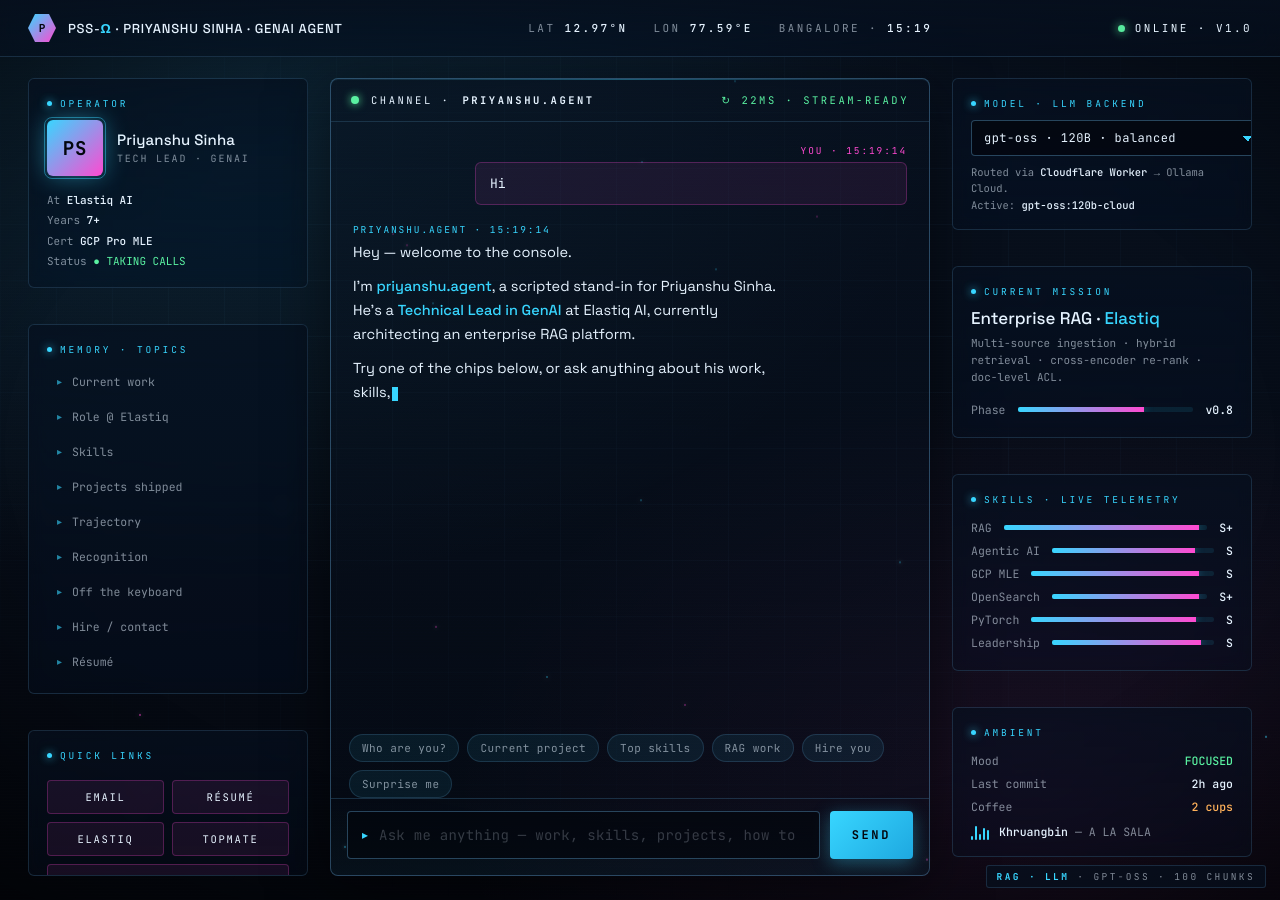
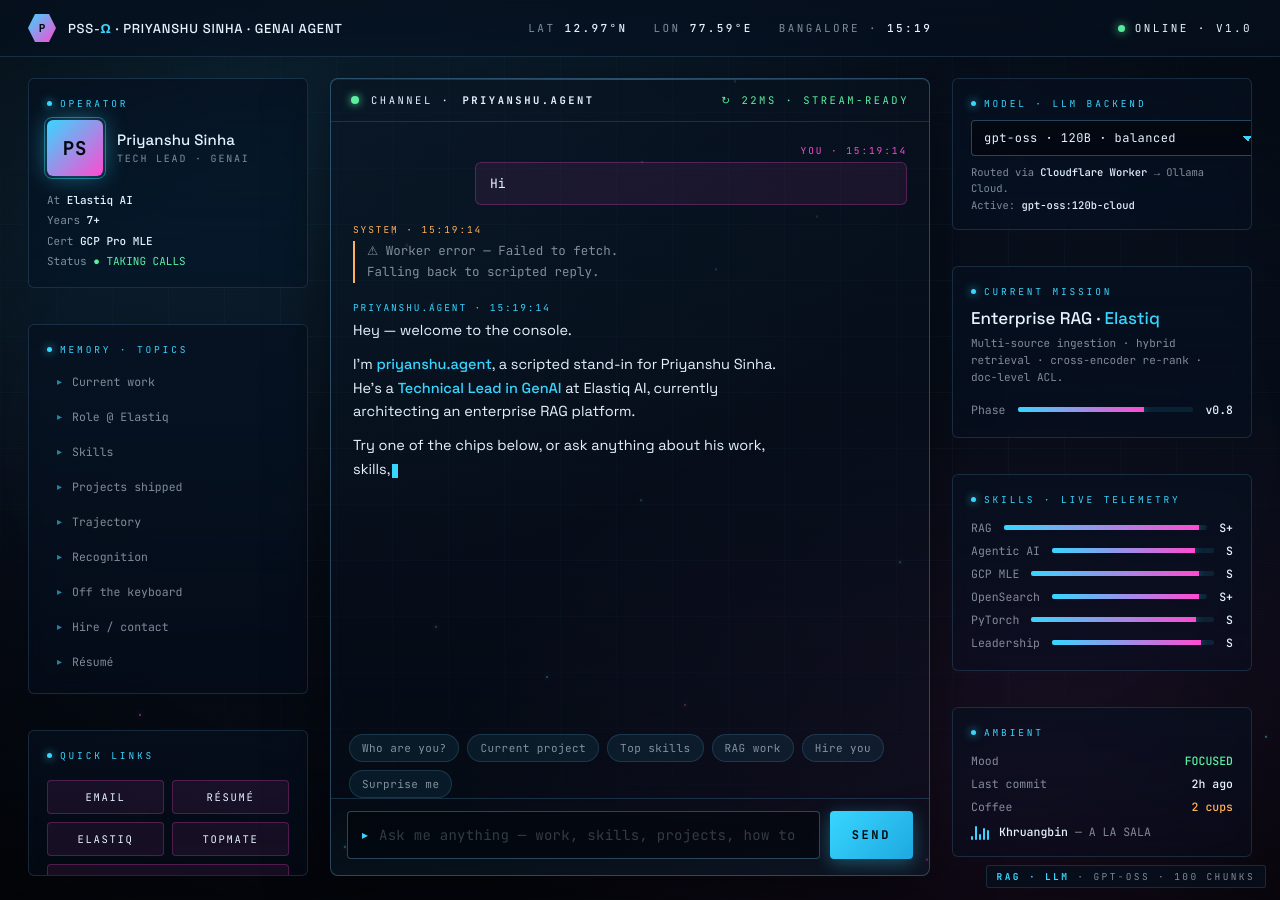
Before and after one commit to sinha96/sinha96.github.io, a Jekyll site: the page index.html, which Jekyll copies as it is, in a window 1280 px wide. Built offline with Jekyll 4.4.1, drawn with Linux system fonts in a browser that asks for light colours; part of the change alters nothing that is shown.

Commit message:
Drop retired kimi-k2 model + surface upstream errors
Ollama Cloud retired kimi-k2:1t-cloud on 2026-06-16, so calls were
returning HTTP 410 and the agent was silently falling back to scripted
replies (looking broken to anyone who'd selected that model).

- Remove kimi-k2 from the model picker.
- On worker errors, insert a SYSTEM line above the agent reply with the
  actual upstream error message. For retired/410 cases, the message
  highlights the model name and directs the user to switch — instead of
  the previous behaviour where the scripted reply silently overwrote the
  error.

Co-Authored-By: Claude Opus 4.7 (1M context) <noreply@anthropic.com>

```diff
--- a/index.html
+++ b/index.html
@@ -912,7 +912,6 @@
           <option value="gpt-oss:120b-cloud" selected>gpt-oss · 120B · balanced</option>
           <option value="deepseek-v3.1:671b-cloud">deepseek-v3.1 · 671B · reasoning</option>
           <option value="qwen3-coder:480b-cloud">qwen3-coder · 480B · code</option>
-          <option value="kimi-k2:1t-cloud">kimi-k2 · 1T · long-context</option>
         </select>
       </div>
       <div class="model-meta" id="modelMeta">
@@ -1877,8 +1876,27 @@ async function streamLLMReply(node, messages, sources) {
     attachSources(node, sources);
     return true;
   } catch (err) {
-    console.warn('LLM call failed, falling back to scripted:', err);
-    p.innerHTML = `<i style="color: var(--amber);">⚠ Worker error — falling back to scripted reply.</i>`;
+    console.warn('LLM call failed:', err);
+    const msg = String(err && err.message || err);
+    const retired = /Upstream 410|was retired|not found/i.test(msg);
+    let detail = msg;
+    const m = msg.match(/"error":"([^"]+)"/);
+    if (m) detail = m[1];
+    // Insert a SYSTEM line above the current agent message so the user sees
+    // why the LLM failed; the scripted fallback will then populate `node`.
+    const sys = document.createElement('div');
+    sys.className = 'msg agent';
+    sys.style.maxWidth = '100%';
+    const head = retired
+      ? `⚠ Model <b style="color:var(--paper);">${CONFIG.model}</b> is unavailable upstream`
+      : `⚠ Worker error`;
+    sys.innerHTML =
+      `<div class="msg-meta" style="color: var(--amber);">SYSTEM · ${nowLabel()}</div>
+       <div class="msg-body" style="font-family: var(--mono); font-size: 12.5px; color: var(--paper-mute); border-left: 2px solid var(--amber); padding-left: 12px;">
+         ${head} — ${escapeHtml(detail)}.<br>
+         ${retired ? 'Pick a different model from the dropdown on the right. Falling back to scripted reply below.' : 'Falling back to scripted reply.'}
+       </div>`;
+    chatlog.insertBefore(sys, node);
     return false;
   }
 }
```
